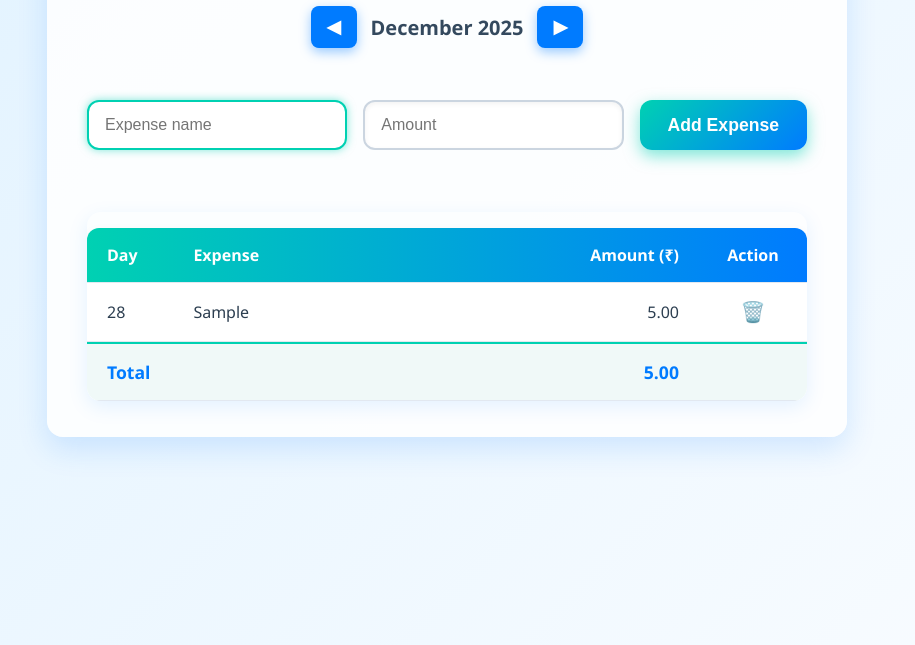
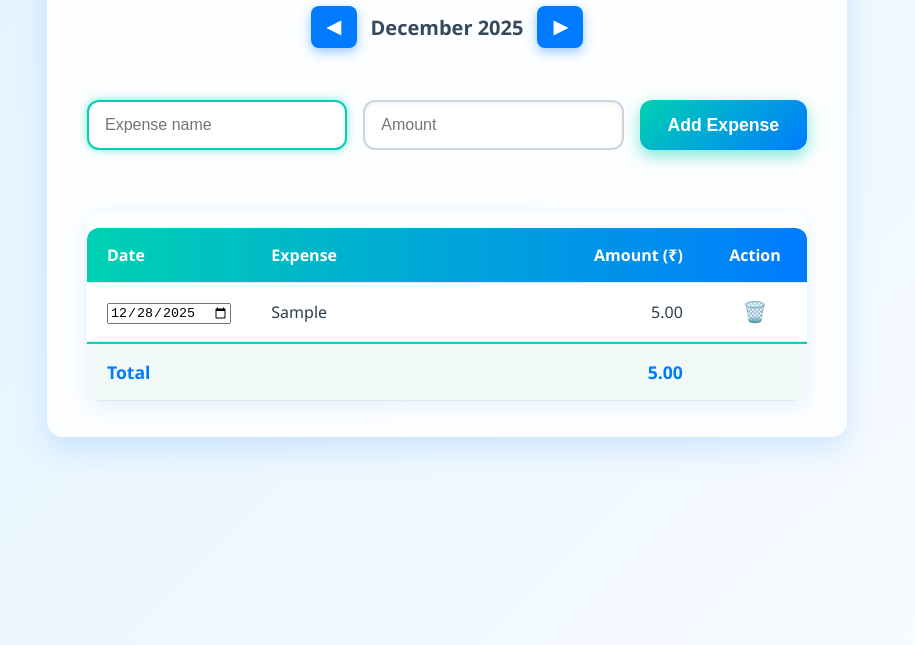
Before and after one commit to Shrikant0100/Expense-tracker, a plain HTML site: page index.html in a window 1280 px wide. Both pictures are taken after typing "Sample", "5" into the empty fields and a click on the button "Add Expense". Shown: the part 155-800 px from the top of the page, without its empty margins (193-1108 px from the left). Drawn offline with Linux system fonts and the light colour scheme.

Commit message:
changes for scrollbar, delete button and UI

```diff
--- a/index.html
+++ b/index.html
@@ -4,7 +4,7 @@
   <meta charset="UTF-8" />
   <meta name="viewport" content="width=device-width, initial-scale=1" />
   <title>Expense Tracker</title>
-  <link rel="stylesheet" href="style.css" />
+  <link rel="stylesheet" href="style.css?v=3">
   <link rel="manifest" href="manifest.json" />
 </head>
 <body>
@@ -27,7 +27,7 @@
       <table id="expense-table">
         <thead>
           <tr>
-            <th class="day-col">Day</th>
+            <th class="day-col">Date</th>
             <th class="expense-col">Expense</th>
             <th class="amount-col">Amount (₹)</th>
             <th class="action-col">Action</th>
@@ -47,6 +47,6 @@
     </div>
   </div>
 
-  <script src="main.js"></script>
+  <script src="main.js?v=3"></script>
 </body>
 </html>
--- a/main.js
+++ b/main.js
@@ -36,22 +36,33 @@ function renderExpenses() {
   expenseList.innerHTML = '';
   let total = 0;
 
-  expenses.forEach(({ day, name, amount }, index) => {
+  expenses.forEach(({ date, name, amount }, index) => {
     const tr = document.createElement('tr');
 
-    const dayTd = document.createElement('td');
-    dayTd.textContent = day;
-    dayTd.setAttribute('data-label', 'Day');
+    // Date input field for each record
+    const dateTd = document.createElement('td');
+    const dateInput = document.createElement('input');
+    dateInput.type = 'date';
+    dateInput.value = date || new Date().toISOString().split('T')[0];
+    dateInput.addEventListener('change', (e) => {
+      expenses[index].date = e.target.value;
+      saveExpenses();
+    });
+    dateTd.appendChild(dateInput);
+    dateTd.setAttribute('data-label', 'Date');
 
+    // Name
     const nameTd = document.createElement('td');
     nameTd.textContent = name;
     nameTd.setAttribute('data-label', 'Expense');
 
+    // Amount
     const amountTd = document.createElement('td');
     amountTd.textContent = amount.toFixed(2);
     amountTd.setAttribute('data-label', 'Amount (₹)');
     amountTd.style.textAlign = 'right';
 
+    // Delete button
     const deleteTd = document.createElement('td');
     deleteTd.setAttribute('data-label', 'Action');
     deleteTd.style.textAlign = 'center';
@@ -59,22 +70,19 @@ function renderExpenses() {
     const delBtn = document.createElement('button');
     delBtn.textContent = '🗑️';
     delBtn.className = 'delete-btn';
-
     delBtn.addEventListener('click', () => {
       const confirmed = window.confirm(
         `Are you sure you want to delete this expense?\n\n${name} - ₹${amount.toFixed(2)}`
       );
-
       if (!confirmed) return;
-
       expenses.splice(index, 1);
       saveExpenses();
       renderExpenses();
     });
-
     deleteTd.appendChild(delBtn);
 
-    tr.appendChild(dayTd);
+    // Append all columns
+    tr.appendChild(dateTd);
     tr.appendChild(nameTd);
     tr.appendChild(amountTd);
     tr.appendChild(deleteTd);
@@ -94,10 +102,10 @@ form.addEventListener('submit', (e) => {
 
   const name = nameInput.value.trim();
   const amount = parseFloat(amountInput.value);
+  const today = new Date().toISOString().split('T')[0]; // default current date
 
   if (name && !isNaN(amount) && amount >= 0) {
-    const day = new Date().getDate(); // day of month
-    expenses.push({ day, name, amount });
+    expenses.push({ date: today, name, amount });
     saveExpenses();
     renderExpenses();
     nameInput.value = '';
```
